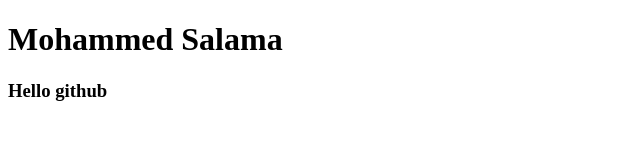
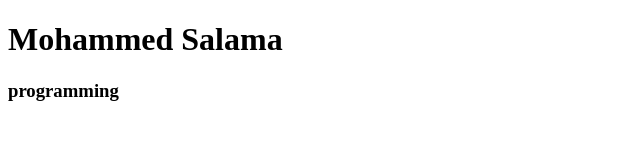
Before and after one commit to Dev-Tasks/Dev-tasks-first-project, a plain HTML site: page mohama Salama.html in a window 1280 px wide. Shown: the full height of the page, 0-640 px from the left. Drawn offline with Linux system fonts and the light colour scheme.

```diff
--- a/mohama Salama.html
+++ b/mohama Salama.html
@@ -8,7 +8,7 @@
 	<body>
 		<div>
 			<h1>Mohammed Salama</h1>
-			<h3>Hello github</h3>
+			<h3>programming</h3>
 		<div/>
 	</body>
 </html>
```
